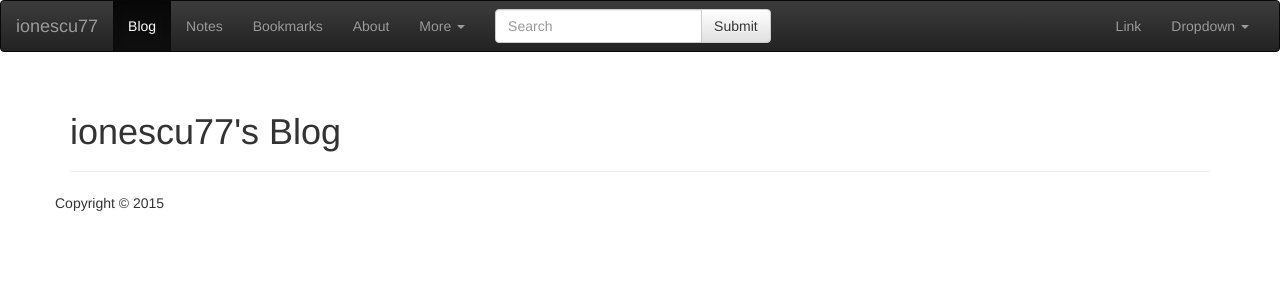
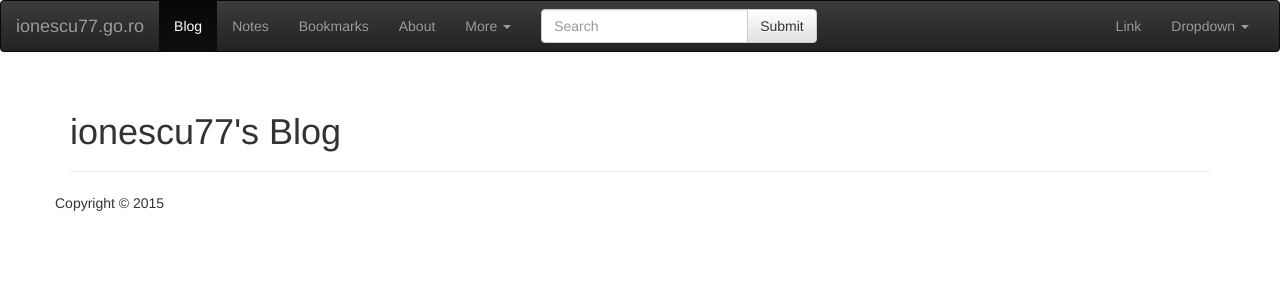
Before and after one commit to ionescu77/myWebsite, a Django app: template src/templates/includes/base.html in a window 1280 px wide. Shown: the top 300 px of the page. Run offline with Django 3.2, Linux system fonts and the light colour scheme; the template is opened without the code that fills it, so the values that code supplies are empty; parts of the project's set-up code (start-up, migrations or seed data) failed here and were passed over; some libraries are stand-ins or nearby versions.

Commit message:
Changed brand to test deploy

```diff
--- a/src/templates/includes/base.html
+++ b/src/templates/includes/base.html
@@ -32,7 +32,7 @@
                 <span class="icon-bar"></span>
                 <span class="icon-bar"></span>
               </button>
-              <a class="navbar-brand" href="/">ionescu77</a>
+              <a class="navbar-brand" href="/">ionescu77.go.ro</a>
             </div>
 
             <!-- Collect the nav links, forms, and other content for toggling -->
```
